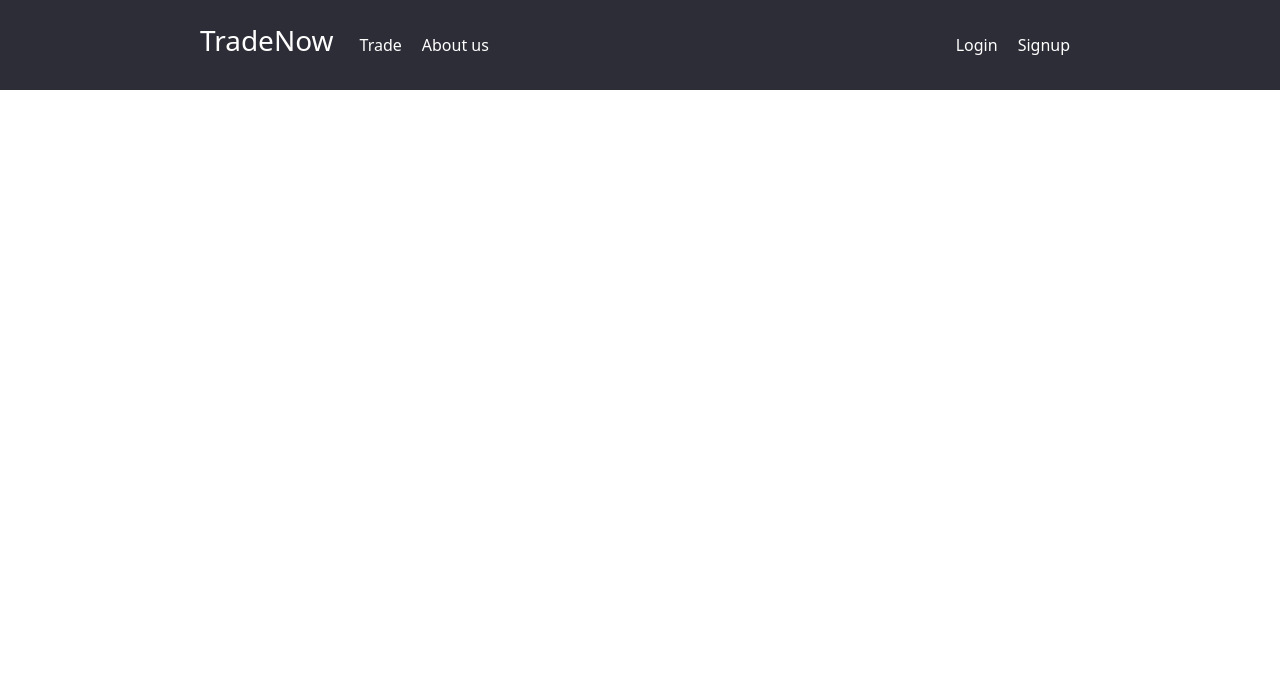
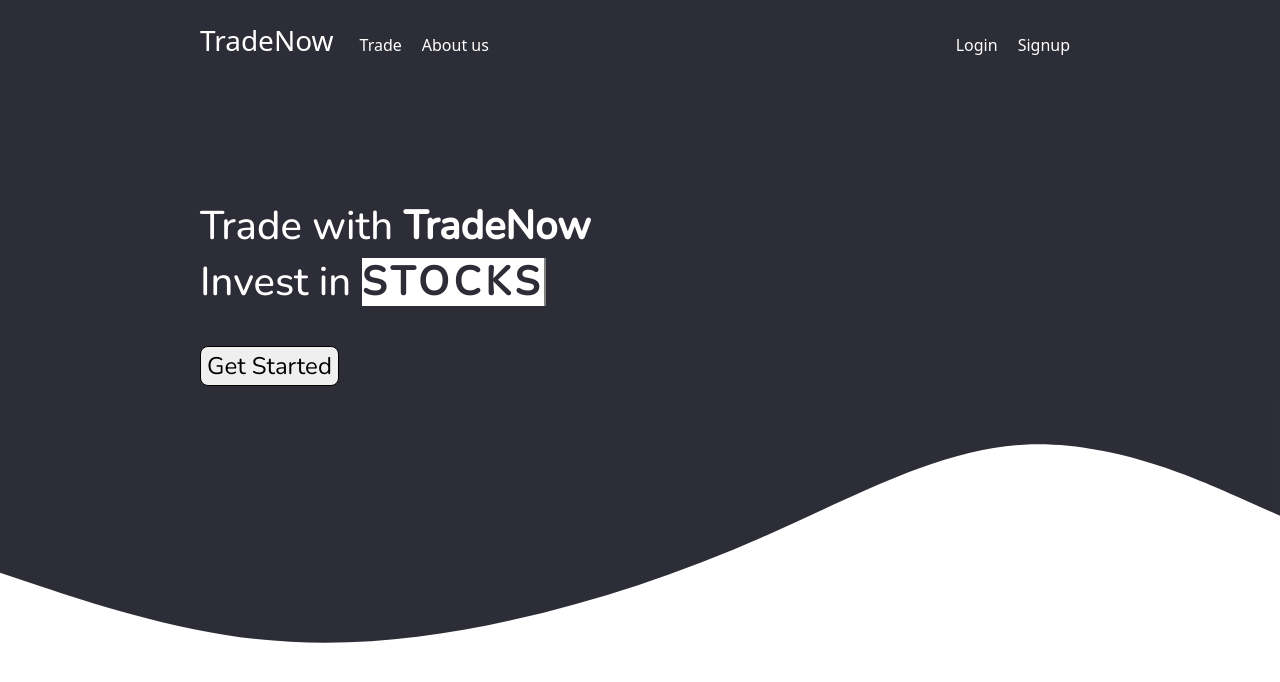
Before and after one commit to sasivs/TradeNow, a JavaScript app: page / in a window 1280 px wide. Shown: the top 682 px of the page. Built offline with nearby package versions, Linux system fonts and the light colour scheme.

Commit message:
Main container along with svg curve

```diff
--- a/src/App.js
+++ b/src/App.js
@@ -1,8 +1,12 @@
+import MainDiv from "./components/MainDiv";
 import MainNavbar from "./components/Navbar";
 
 function App(){
     return (
-        <MainNavbar/>
+        <div>
+            <MainNavbar/>
+            <MainDiv/>
+        </div>
     );
 }
 
--- /dev/null
+++ b/src/components/MainContainer.css
@@ -0,0 +1,48 @@
+.main-container{
+    background-color: #2D2D37;
+    padding: 7rem 200px 1rem;
+    color: #fff;
+    font-family: "Nunito", sans-serif;
+}
+
+.typewriter{
+    font-weight: 900;
+}
+
+
+.typing-effect{
+    overflow: hidden;
+    border-right: .05em solid #464545;
+    white-space: nowrap;
+    margin: 0;
+    width: 0;
+    max-width: max-content;
+    animation: 4s typing-effect 4s steps(50,end) infinite,
+        blink-caret .5s step-end infinite;
+    display: inline-flex;
+    letter-spacing: 0.3rem;
+    color: #2D2D37;
+    background-color: #fff;
+    font-weight: 600;
+}
+
+@keyframes typing-effect {
+    0% {width:0}
+    80%{width:100%}
+    90%, 100% {width:0}
+}
+
+@keyframes blink-caret {
+    from, to { border-color: transparent }
+    50% { border-color: gray }
+  }
+
+.get-started-button{
+    padding-top: 2rem;
+}
+
+.border-button{
+    border: 0.1rem solid;
+    border-radius: 0.5rem;
+    font-size: 1.5rem;
+}
--- /dev/null
+++ b/src/components/MainDiv.js
@@ -0,0 +1,19 @@
+import SvgCurve from "./SvgCurve"
+import MainText from "./MainText";
+
+import './MainContainer.css'
+
+function MainDiv(){
+    return (
+        <div>
+            <div className="main-container">
+                <MainText/>
+            </div>
+            <div>
+                <SvgCurve/>
+            </div>
+        </div>
+    )
+}
+
+export default MainDiv;
--- /dev/null
+++ b/src/components/MainText.js
@@ -0,0 +1,15 @@
+function MainText(){
+    return (
+        <div>
+            <div className="typewriter">
+                <h1>Trade with <strong>TradeNow</strong></h1>
+                <h1>Invest in <span className="typing-effect"><strong>STOCKS</strong></span></h1>
+            </div>
+            <div className="get-started-button">
+                <button className="border-button">Get Started</button>
+            </div>
+        </div>
+    )
+}
+
+export default MainText;
--- /dev/null
+++ b/src/components/SvgCurve.js
@@ -0,0 +1,10 @@
+function SvgCurve(){
+    return (
+        <svg viewBox="0 0 1440 320">
+            <path fill="#2D2D37" fill-opacity="1" d="M0,192L48,208C96,224,192,256,288,266.7C384,277,480,267,576,245.3C672,224,768,192,864,149.3C960,107,1056,53,1152,48C1248,43,1344,85,1392,106.7L1440,128L1440,0L1392,0C1344,0,1248,0,1152,0C1056,0,960,0,864,0C768,0,672,0,576,0C480,0,384,0,288,0C192,0,96,0,48,0L0,0Z">
+            </path>
+        </svg>
+    )
+}
+
+export default SvgCurve;
```
Also changed, not shown: src/customHooks/AddJSFile.js (added, +15 -0 lines).
